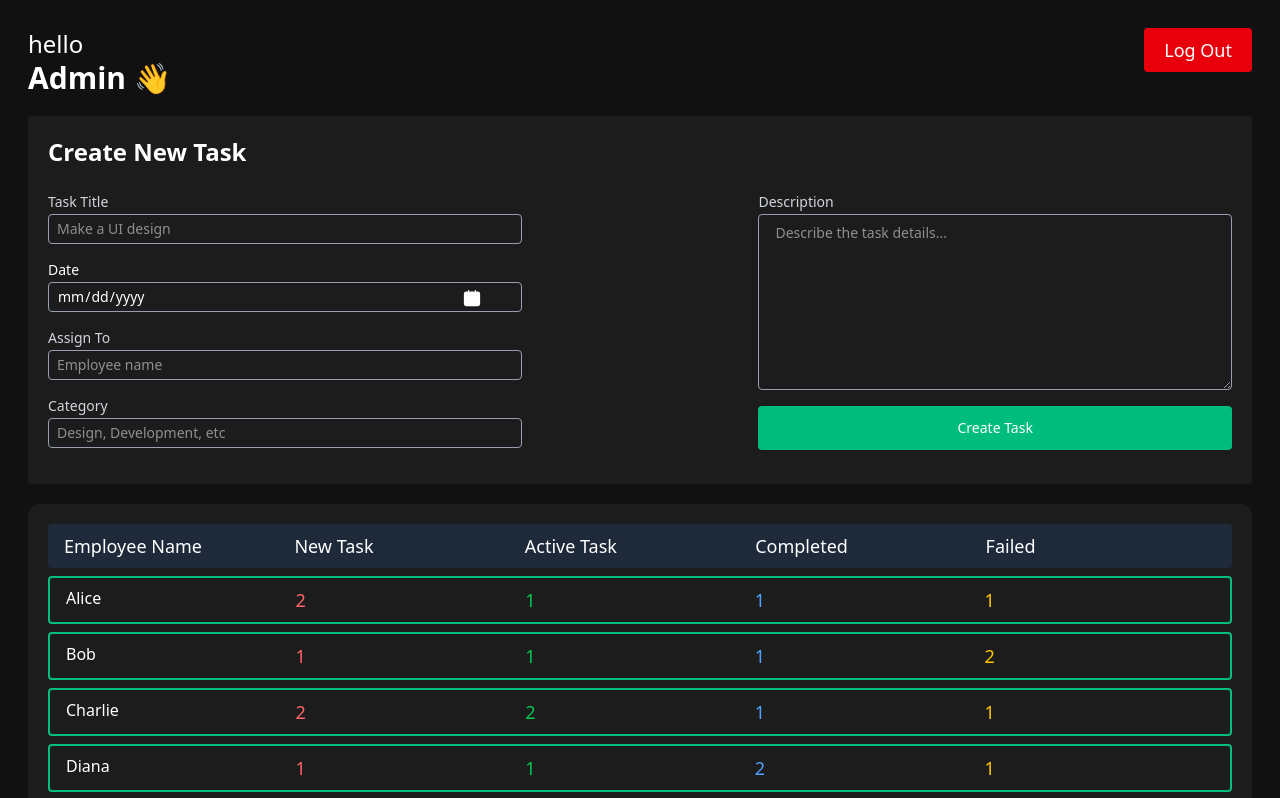
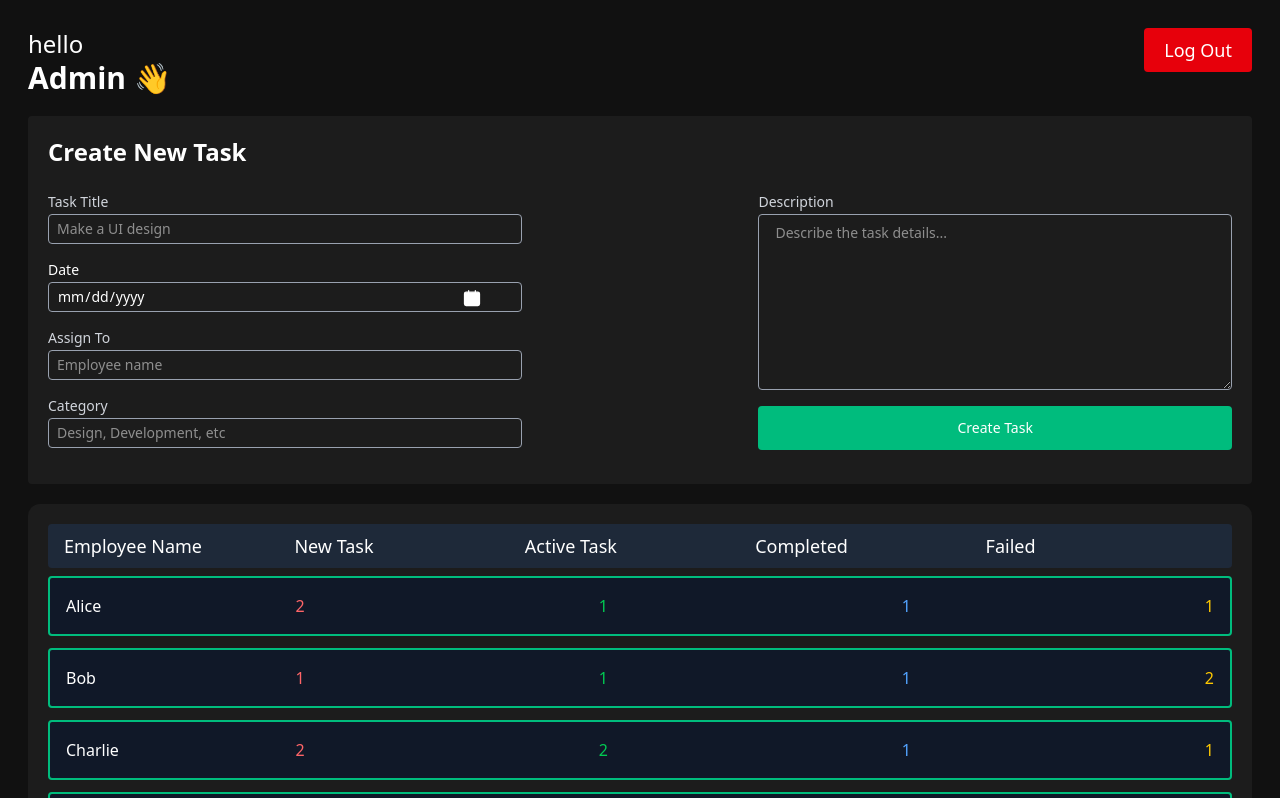
Before and after one commit to navaskm/employee-management-system, a Next.js app: page /Admin in a window 1280 px wide. Shown: the top 798 px of the page. Built offline with nearby package versions, Linux system fonts and the light colour scheme.

Commit message:
set admin page response

```diff
--- a/src/component/Other/AllTask.tsx
+++ b/src/component/Other/AllTask.tsx
@@ -6,9 +6,9 @@
   const userData = useAppSelector((state)=>state.company.employees);
 
   return (
-    <div className="bg-[#1c1c1c] p-5 mt-5 rounded-xl">
-
-      <div className="bg-gray-800 py-2 px-4 rounded mb-2 flex justify-between text-white">
+    <div className="bg-[#1c1c1c] p-5 mt-5 rounded-xl text-white">
+      {/* Header - Only visible on sm and up */}
+      <div className="hidden sm:flex bg-gray-800 py-2 px-4 rounded mb-2 justify-between">
         <h2 className="text-lg font-medium w-1/5">Employee Name</h2>
         <h3 className="text-lg font-medium w-1/5">New Task</h3>
         <h5 className="text-lg font-medium w-1/5">Active Task</h5>
@@ -16,20 +16,43 @@
         <h5 className="text-lg font-medium w-1/5">Failed</h5>
       </div>
 
-     <div className="">
-      {userData.map((elem,i:number)=>{
-        return (
-            <div className="border-2 border-emerald-500 py-2 px-4 rounded mb-2 flex justify-between" key={i}>
-              <h2 className="w-1/5">{elem.firstName}</h2>
-              <h3 className="text-lg font-medium w-1/5  text-red-400">{elem.taskCount.newTask}</h3>
-              <h5 className="text-lg font-medium w-1/5 text-green-500">{elem.taskCount.active}</h5>
-              <h5 className="text-lg font-medium w-1/5 text-blue-400">{elem.taskCount.completed}</h5>
-              <h5 className="text-lg font-medium w-1/5 text-yellow-400">{elem.taskCount.failed}</h5>
+      {/* Body */}
+      <div className="space-y-3">
+        {userData.map((elem, i: number) => (
+          <div
+            key={i}
+            className="border-2 border-emerald-500 p-4 rounded bg-gray-900 flex flex-col sm:flex-row sm:justify-between"
+          >
+            {/* Mobile View */}
+            <div className="block sm:hidden text-center mb-3 font-bold text-lg">
+              Employee Name: {elem.firstName}
             </div>
-          );
-        })}
+
+            <div className="hidden sm:block sm:w-1/5">{elem.firstName}</div>
+
+            {/* Grid for tasks on mobile */}
+            <div className="grid grid-cols-2 gap-3 sm:flex sm:justify-between sm:w-4/5">
+              <div className="text-red-400">
+                <span className="sm:hidden font-semibold">New Task: </span>
+                {elem.taskCount.newTask}
+              </div>
+              <div className="text-green-500">
+                <span className="sm:hidden font-semibold">Active Task: </span>
+                {elem.taskCount.active}
+              </div>
+              <div className="text-blue-400">
+                <span className="sm:hidden font-semibold">Completed: </span>
+                {elem.taskCount.completed}
+              </div>
+              <div className="text-yellow-400">
+                <span className="sm:hidden font-semibold">Failed: </span>
+                {elem.taskCount.failed}
+              </div>
+            </div>
+
+          </div>
+        ))}
       </div>
-
     </div>
   )
 }
```
